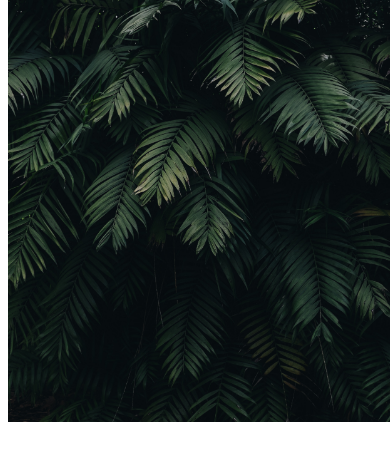
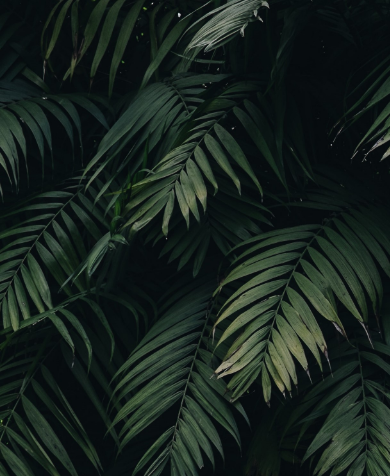
Before and after one commit to SomtoJF/Landing-page, a plain HTML site: page index.html in a window 390 px wide. Shown: the top 476 px of the page. Drawn offline with Linux system fonts and the light colour scheme.

Commit message:
Feature: Scroll-snap on mobile

```diff
--- a/style.css
+++ b/style.css
@@ -2,7 +2,7 @@ body{
     width: 100vw;
     height: 100vh;
     padding: 0px;
-    margin-top: 0px;
+    margin: 0px;
     display: flex;
     font-family: Georgia, 'Times New Roman', Times, serif;
 }
@@ -65,12 +65,17 @@ body div{
 @media all and (max-width: 800px) {
     body{
         flex-direction: column;
+        height: fit-content;
+        scroll-snap-type: y mandatory;
     }
     body div{
         width: 100vw;
+        height: 100vh;
+        scroll-snap-align: start;
+        scroll-snap-stop: always;
     }
     #left{
-        background-image: url(picture-landscape.jpg);
+        background-image: url(picture-portrait.jpg);
         background-size: cover;
     }
 }
```
